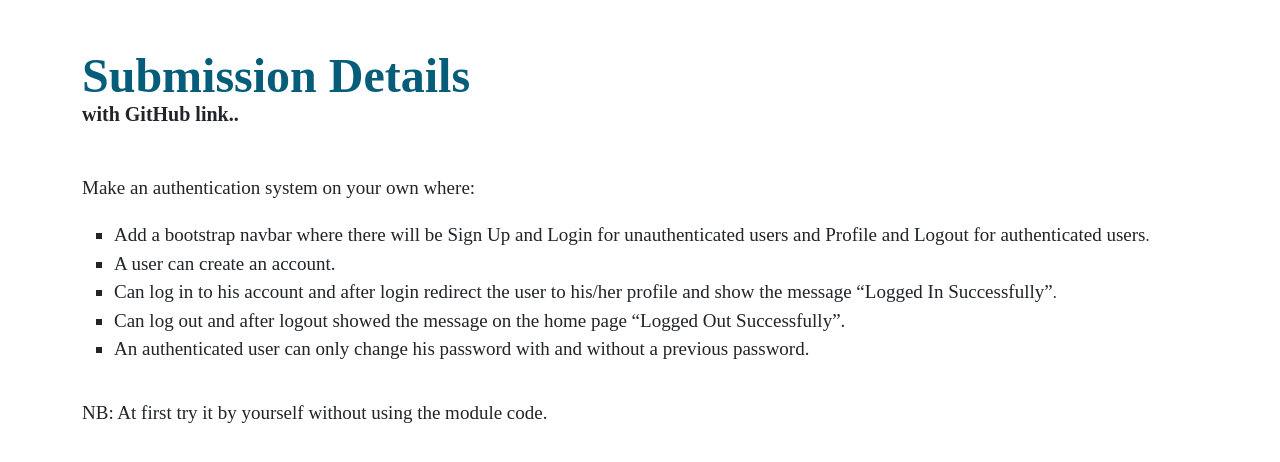
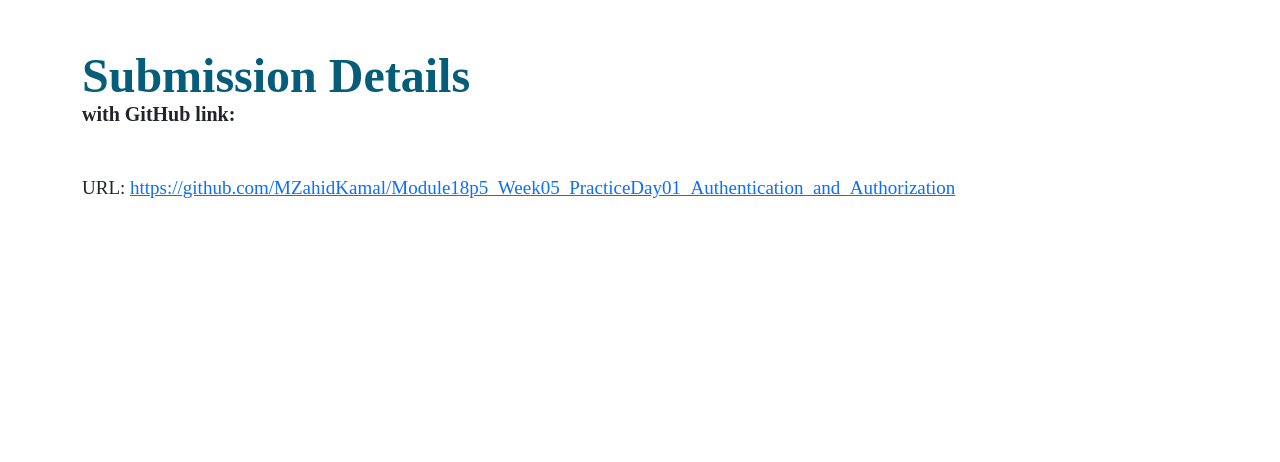
Before and after one commit to MZahidKamal/Module18p5_Week05_PracticeDay01_Authentication_and_Authorization, a Django app: page /submission/ in a window 1280 px wide. Shown: the part 56-518 px from the top of the page. Run offline with Django 5.2, Linux system fonts and the light colour scheme.

Commit message:
Daily Learning & Commit

```diff
--- a/templates/submission.html
+++ b/templates/submission.html
@@ -4,20 +4,10 @@
 {% block page_independent_content %}
 
 	<p style='margin: 0cm;font-size:11.0pt;font-family:"Calibri",sans-serif;line-height:normal;'><strong><span style='font-size: 48px; font-family: "Times New Roman", serif; color: #055D7A;'>Submission Details</span></strong></p>
-	<p style='margin: 0cm;font-size:11.0pt;font-family:"Calibri",sans-serif;line-height:normal;'><strong><span style='font-size: 20px; font-family: "Times New Roman", serif;'>with GitHub link..</span></strong></p>
+	<p style='margin: 0cm;font-size:11.0pt;font-family:"Calibri",sans-serif;line-height:normal;'><strong><span style='font-size: 20px; font-family: "Times New Roman", serif;'>with GitHub link:</span></strong></p>
 	<p style='margin: 0cm;font-size:11.0pt;font-family:"Calibri",sans-serif;line-height:normal;'><br></p>
 	<p style='margin: 0cm;font-size:11.0pt;font-family:"Calibri",sans-serif;line-height:normal;'><br></p>
 	<p style='margin: 0cm;font-size:11.0pt;font-family:"Calibri",sans-serif;line-height:normal;'><br></p>
-	<p style='margin: 0cm;font-size:11.0pt;font-family:"Calibri",sans-serif;line-height:normal;'><span style='font-size:19px;font-family:"Times New Roman",serif;'>Make an authentication system on your own where</span><span style='font-size:19px;font-family:"Times New Roman",serif;'>:</span></p>
-	<p style='margin: 0cm;font-size:11.0pt;font-family:"Calibri",sans-serif;line-height:normal;'><span style='font-size:19px;font-family:"Times New Roman",serif;'>&nbsp;</span></p>
-	<ul style="list-style-type: square;">
-		<li><span style='font-family:"Times New Roman",serif;font-size:19px;'>Add a bootstrap navbar where there will be Sign Up and Login for unauthenticated users and Profile and Logout for authenticated users</span><span style='font-family:"Times New Roman",serif;'>.</span></li>
-		<li><span style='font-family:"Times New Roman",serif;font-size:19px;'>A user can create an account</span><span style='font-family:"Times New Roman",serif;font-size:19px;'>.</span></li>
-		<li><span style='font-family:"Times New Roman",serif;font-size:19px;'>Can log in to his account and after login redirect the user to his/her profile and show the message &ldquo;Logged In Successfully&rdquo;</span><span style='font-family:"Times New Roman",serif;'>.</span></li>
-		<li><span style='font-family:"Times New Roman",serif;font-size:19px;'>Can log out and after logout showed the message on the home page &ldquo;Logged Out Successfully&rdquo;</span><span style='font-family:"Times New Roman",serif;font-size:14.0pt;'>.</span></li>
-		<li><span style='font-family:"Times New Roman",serif;font-size:19px;'>An authenticated user can only change his password with and without a previous password</span><span style='font-family:"Times New Roman",serif;font-size:14.0pt;'>.</span></li>
-	</ul>
-	<p style='margin: 0cm;font-size:11.0pt;font-family:"Calibri",sans-serif;line-height:normal;'><span style='font-size:19px;font-family:"Times New Roman",serif;'>&nbsp;</span></p>
-	<p style='margin: 0cm;font-size:11.0pt;font-family:"Calibri",sans-serif;line-height:normal;'><span style='font-size:19px;font-family:"Times New Roman",serif;'>NB: At first try it by yourself without using the module code.</span></p>
+	<p style='margin: 0cm;font-size:11.0pt;font-family:"Calibri",sans-serif;line-height:normal;'><span style='font-size:19px;font-family:"Times New Roman",serif;'>URL: <a data-fr-linked="true" href="https://github.com/MZahidKamal/Module18p5_Week05_PracticeDay01_Authentication_and_Authorization">https://github.com/MZahidKamal/Module18p5_Week05_PracticeDay01_Authentication_and_Authorization</a></span></p>
 
 {% endblock %}
```
Also changed, not shown: db.sqlite3.
